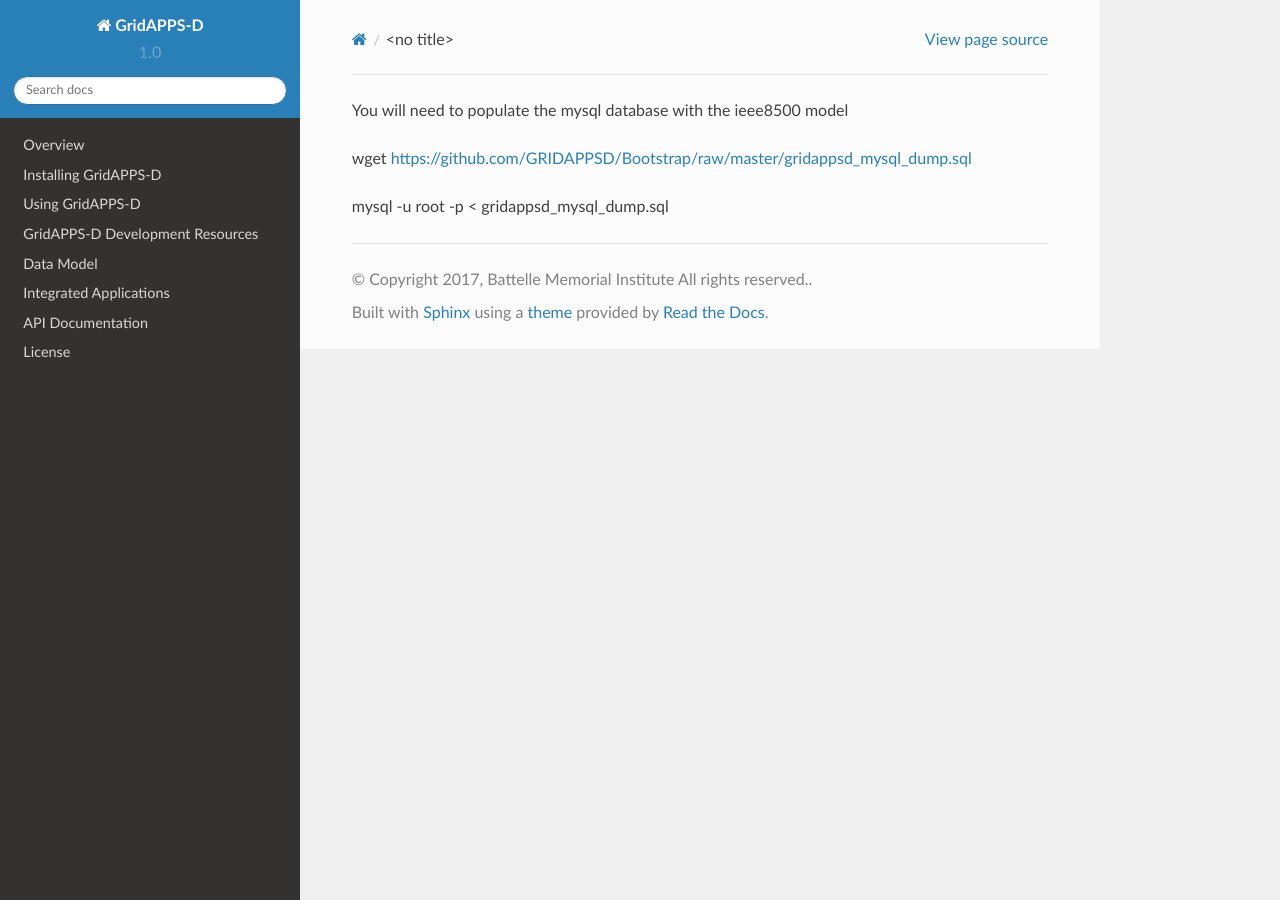
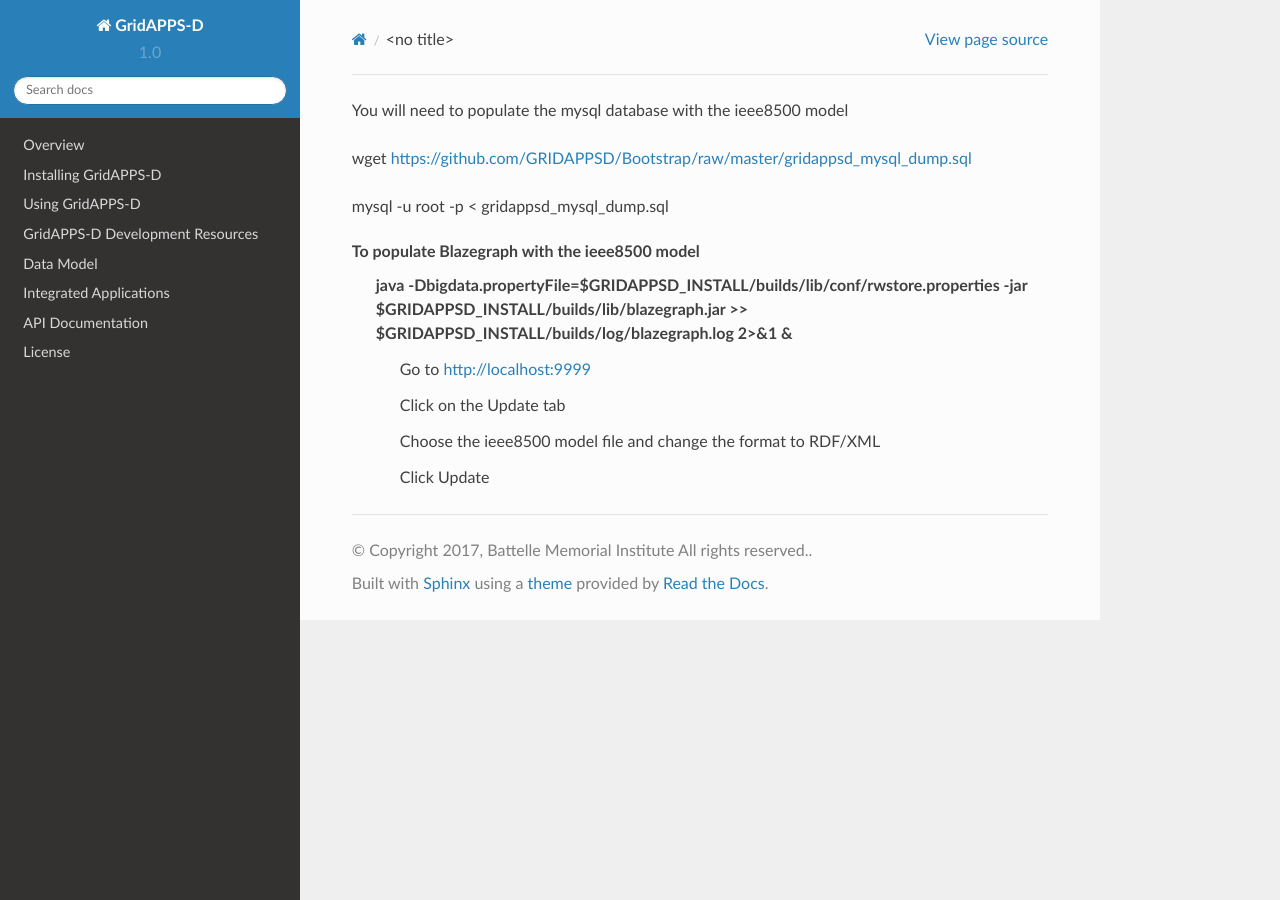
Before and after one commit to GRIDAPPSD/GOSS-GridAPPS-D, a Sphinx documentation site: the page built from docs/source/installing_gridappsd/activate.rst, in a window 1280 px wide. Built offline with Sphinx 7.4.7 and the Read the Docs theme 2.0.0, drawn with Linux system fonts in a browser that asks for light colours; pages that are not in the unit, such as notebooks, are missing from menus.

Commit message:
Updates to install instructions

```diff
--- a/docs/source/installing_gridappsd/activate.rst
+++ b/docs/source/installing_gridappsd/activate.rst
@@ -3,3 +3,13 @@ You will need to populate the mysql database with the ieee8500 model
 wget https://github.com/GRIDAPPSD/Bootstrap/raw/master/gridappsd_mysql_dump.sql
 
 mysql -u root -p < gridappsd_mysql_dump.sql
+
+
+
+
+To populate Blazegraph with the ieee8500 model
+    - java -Dbigdata.propertyFile=$GRIDAPPSD_INSTALL/builds/lib/conf/rwstore.properties -jar $GRIDAPPSD_INSTALL/builds/lib/blazegraph.jar >> $GRIDAPPSD_INSTALL/builds/log/blazegraph.log 2>&1 &
+	- Go to http://localhost:9999
+	- Click on the Update tab
+	- Choose the ieee8500 model file and change the format to RDF/XML
+	- Click Update
--- a/docs/source/installing_gridappsd/download.rst
+++ b/docs/source/installing_gridappsd/download.rst
@@ -5,9 +5,11 @@ You will need to clone the GOSS-GridAPPS-D and viz repositories and build each
     - git clone https://github.com/GRIDAPPSD/GOSS-GridAPPS-D.git
     - cd GOSS-GridAPPS-D
     - ./build-goss-test.sh
-    - mkdir -p $GRIDAPPSD_INSTALL/builds/test/log
+    - mkdir -p $GRIDAPPSD_INSTALL/builds/log
 - Vizualization
     - git clone https://github.com/GRIDAPPSD/viz.git
     - cd viz
     - npm install
     - webpack
+- Blazegraph
+	- wget https://downloads.sourceforge.net/project/bigdata/bigdata/2.1.1/blazegraph.jar -O $GRIDAPPSD_INSTALL/builds/lib/blazegraph.jar
```
Also changed, not shown: docs/source/installing_gridappsd/prereq.rst (+8 -1 lines).
